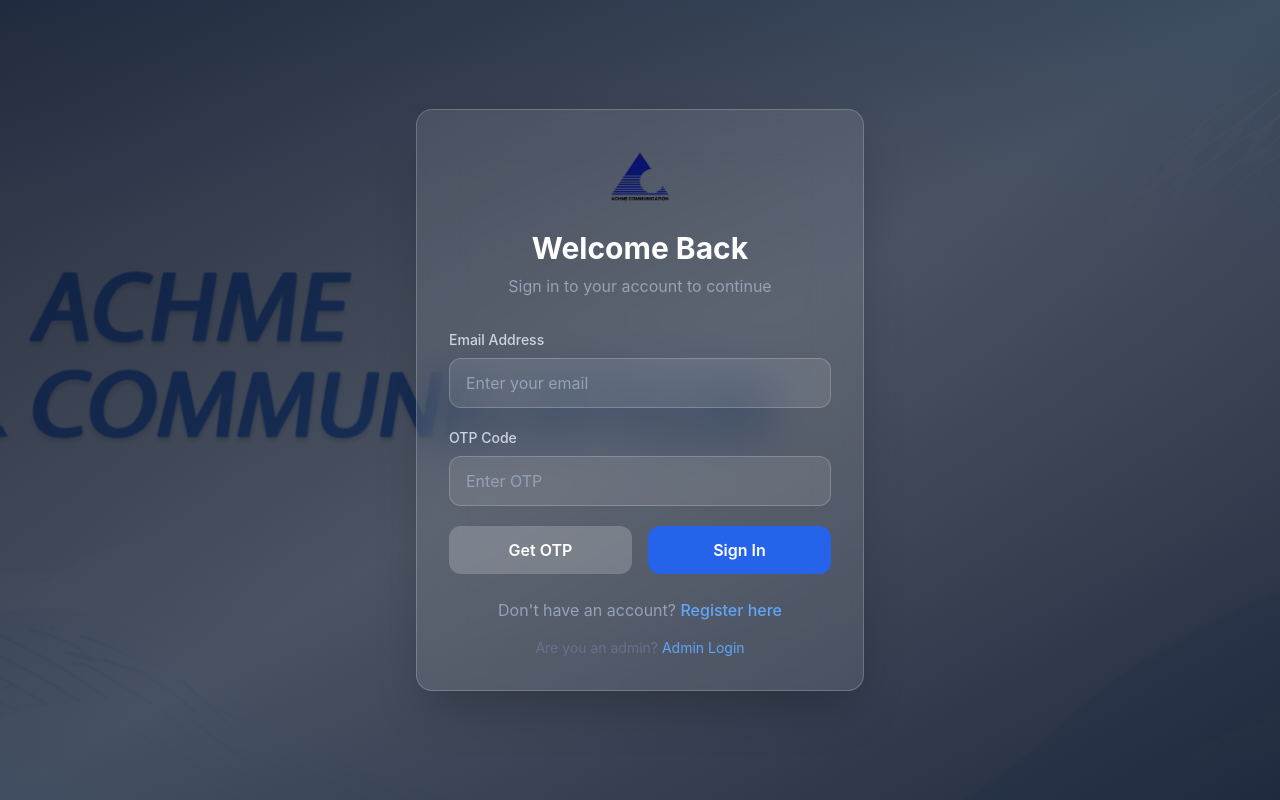
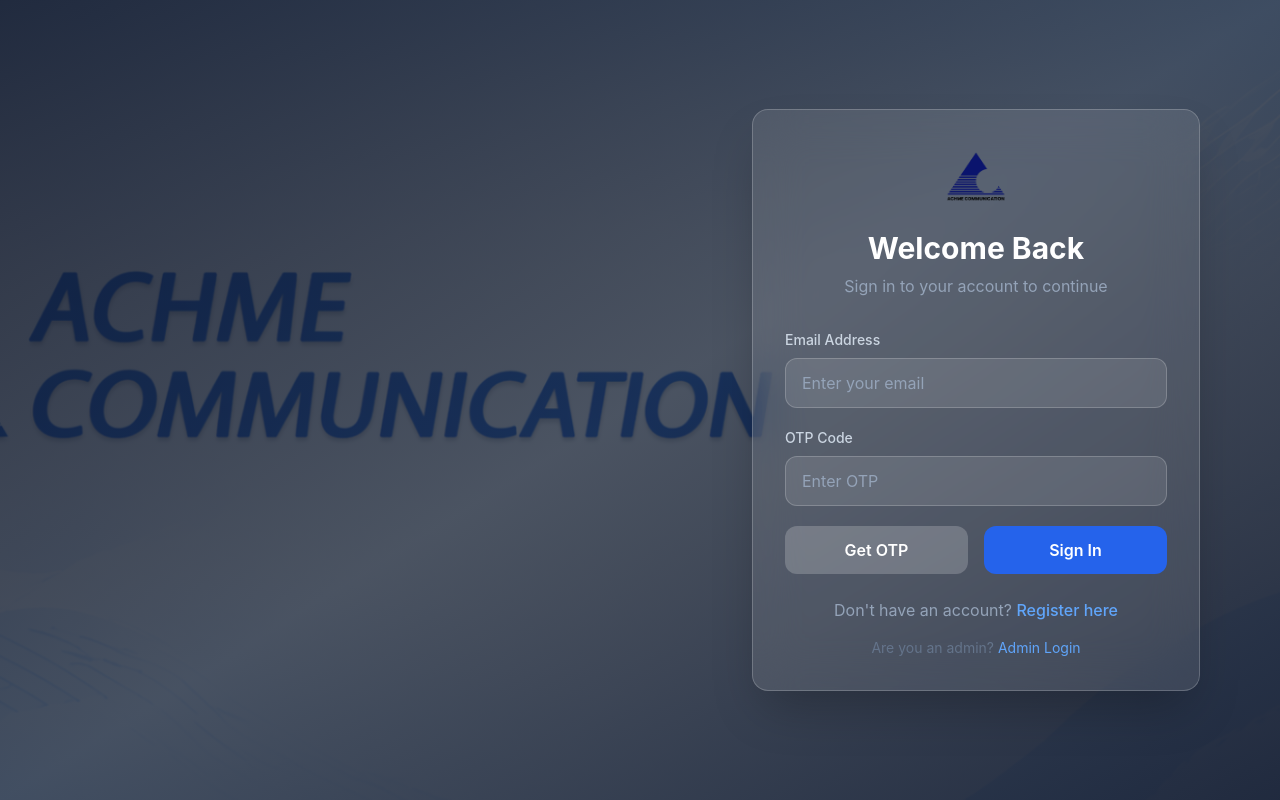
Before and after one commit to sparrow-003/Achme, a React (Create React App) app in the folder frontend/: page /login in a window 1280 px wide. Built offline with nearby package versions, Linux system fonts and the light colour scheme; no server answers.

Commit message:
Move login/register forms to right side corner

```diff
--- a/frontend/src/auth/LoginAdmin.jsx
+++ b/frontend/src/auth/LoginAdmin.jsx
@@ -71,7 +71,7 @@
   };
 
   return (
-    <div className="min-h-screen flex items-center justify-center relative overflow-hidden">
+    <div className="min-h-screen flex items-center justify-end relative overflow-hidden pr-8 lg:pr-20">
       {/* Background Image */}
       <div className="absolute inset-0 z-0">
         <img
@@ -83,7 +83,7 @@
       </div>
 
       {/* Login Card */}
-      <div className="relative z-10 w-full max-w-md mx-4">
+      <div className="relative z-10 w-full max-w-md">
         <div className="bg-white/10 backdrop-blur-xl rounded-2xl shadow-2xl p-8 border border-white/20">
           {/* Logo */}
           <div className="flex justify-center mb-6">
--- a/frontend/src/auth/login.jsx
+++ b/frontend/src/auth/login.jsx
@@ -71,7 +71,7 @@
   };
 
   return (
-    <div className="min-h-screen flex items-center justify-center relative overflow-hidden">
+    <div className="min-h-screen flex items-center justify-end relative overflow-hidden pr-8 lg:pr-20">
       {/* Background Image */}
       <div className="absolute inset-0 z-0">
         <img
@@ -83,7 +83,7 @@
       </div>
 
       {/* Login Card */}
-      <div className="relative z-10 w-full max-w-md mx-4">
+      <div className="relative z-10 w-full max-w-md">
         <div className="bg-white/10 backdrop-blur-xl rounded-2xl shadow-2xl p-8 border border-white/20">
           {/* Logo */}
           <div className="flex justify-center mb-6">
--- a/frontend/src/auth/register.jsx
+++ b/frontend/src/auth/register.jsx
@@ -79,7 +79,7 @@
   };
 
   return (
-    <div className="min-h-screen flex items-center justify-center relative overflow-hidden">
+    <div className="min-h-screen flex items-center justify-end relative overflow-hidden pr-8 lg:pr-20">
       {/* Background Image */}
       <div className="absolute inset-0 z-0">
         <img
@@ -91,7 +91,7 @@
       </div>
 
       {/* Register Card */}
-      <div className="relative z-10 w-full max-w-md mx-4">
+      <div className="relative z-10 w-full max-w-md">
         <div className="bg-white/10 backdrop-blur-xl rounded-2xl shadow-2xl p-8 border border-white/20">
           {/* Logo */}
           <div className="flex justify-center mb-6">
```
